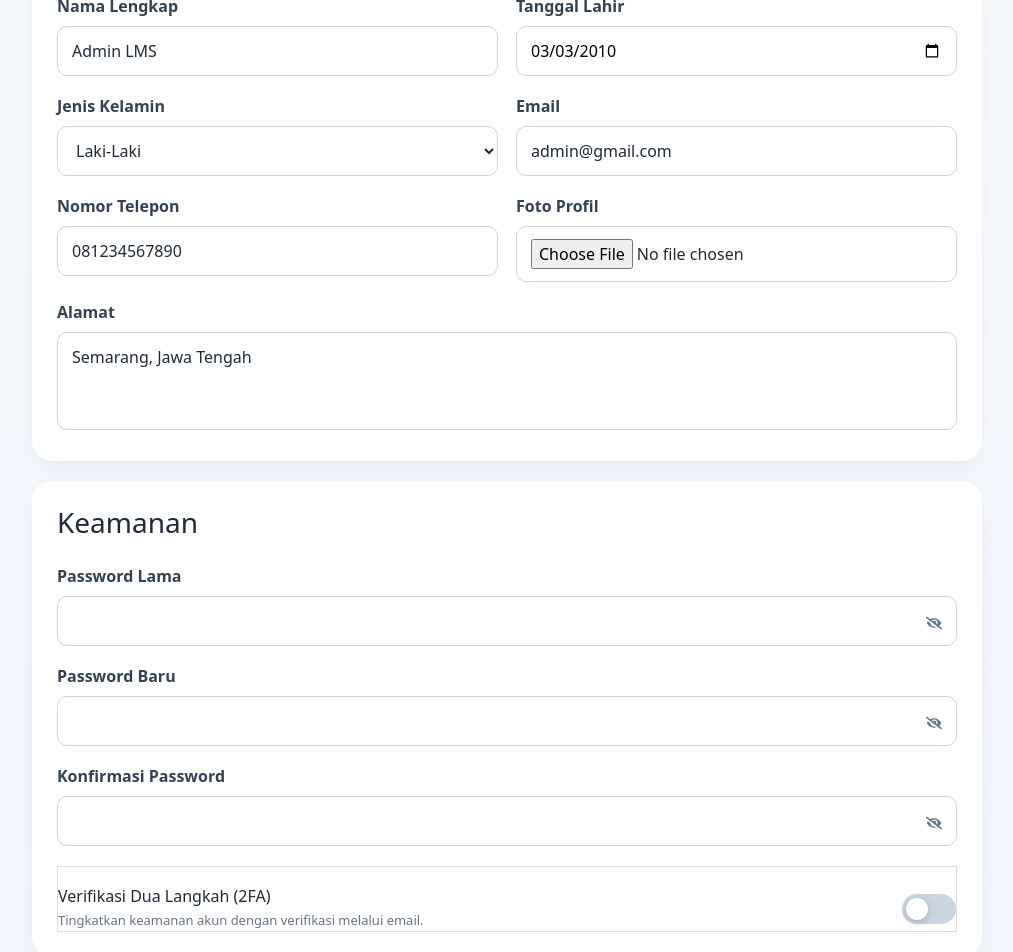
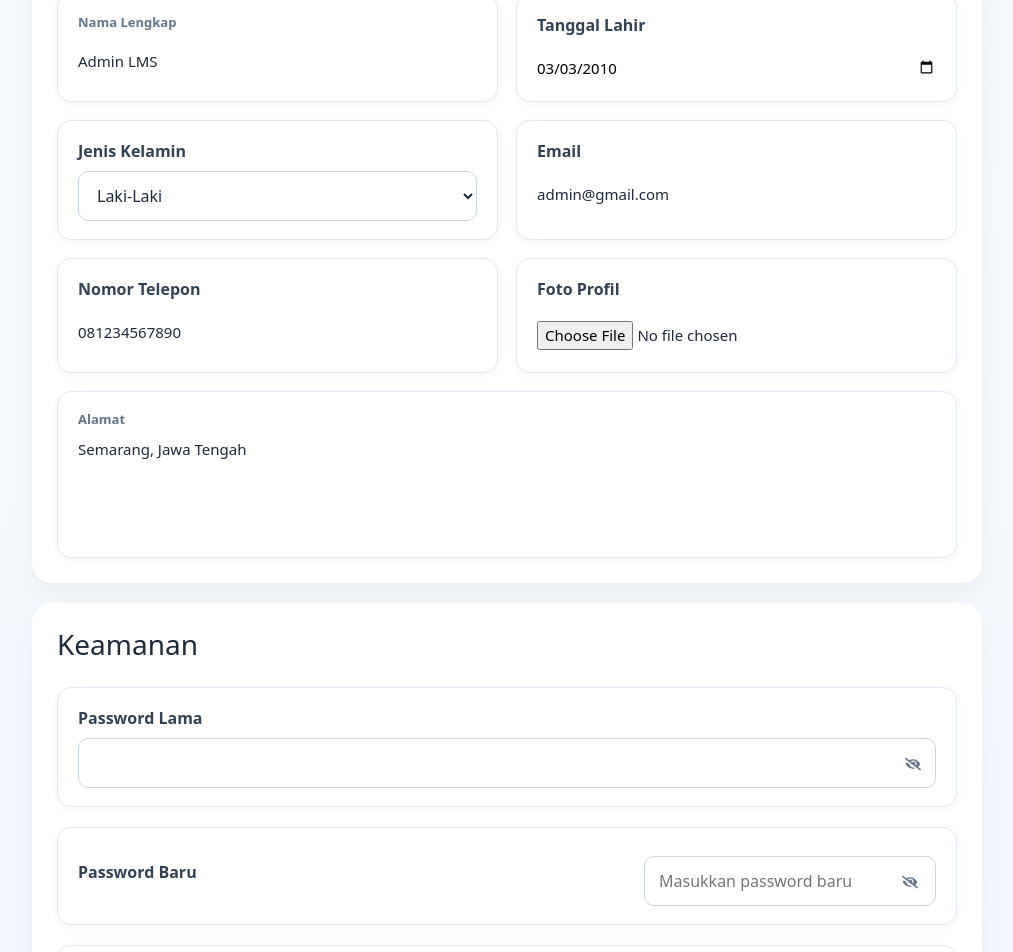
Before and after one commit to indri-esti/Dashboard-management, a React (Vite) app: page /settings in a window 1280 px wide. Shown: the part 340-1292 px from the top of the page, without its empty margins (133-1146 px from the left). Built offline with nearby package versions, Linux system fonts and the light colour scheme.

Commit message:
Perbaikan settings

```diff
--- a/src/pages/Setting.jsx
+++ b/src/pages/Setting.jsx
@@ -198,6 +198,26 @@ const handleHapusFoto = () => {
     marginBottom: "8px",
     fontWeight: "600",
     color: "#334155",
+  };
+
+  const fieldCardStyle = {
+  background: "#fff",
+  border: "1px solid #E2E8F0",
+  borderRadius: "14px",
+  padding: "18px 20px",
+  transition: "all .2s ease",
+  boxShadow: "0 2px 8px rgba(15,23,42,.04)",
+};
+
+const modernInputStyle = {
+  width: "100%",
+  marginTop: "8px",
+  border: "none",
+  outline: "none",
+  background: "transparent",
+  fontSize: "15px",
+  color: "#1E293B",
+  padding: "4px 0",
 };
 
 const handleTwoFactor = () => {
@@ -486,8 +506,29 @@ boxShadow:"0 15px 35px rgba(0,0,0,.25)",
               gap: "18px",
             }}
           >
-            <div>
-              <label style={labelStyle}>
+
+            <div
+  style={fieldCardStyle}
+  onMouseEnter={(e) => {
+    e.currentTarget.style.borderColor = "#2538C8";
+    e.currentTarget.style.boxShadow =
+      "0 6px 18px rgba(37,56,200,.10)";
+  }}
+  onMouseLeave={(e) => {
+    e.currentTarget.style.borderColor = "#E2E8F0";
+    e.currentTarget.style.boxShadow =
+      "0 2px 8px rgba(15,23,42,.04)";
+  }}
+>
+  <label
+    style={{
+      fontSize: "13px",
+      color: "#64748B",
+      fontWeight: 600,
+      marginBottom: "6px",
+      display: "block",
+    }}
+  >
     Nama Lengkap
   </label>
 
@@ -495,12 +536,25 @@ boxShadow:"0 15px 35px rgba(0,0,0,.25)",
     name="nama"
     value={settings.nama}
     onChange={handleChange}
-                style={inputStyle}
+    placeholder="Masukkan nama lengkap"
+    style={modernInputStyle}
   />
 </div>
 
 
-          <div>
+            <div
+  style={fieldCardStyle}
+  onMouseEnter={(e) => {
+    e.currentTarget.style.borderColor = "#2538C8";
+    e.currentTarget.style.boxShadow =
+      "0 6px 18px rgba(37,56,200,.10)";
+  }}
+  onMouseLeave={(e) => {
+    e.currentTarget.style.borderColor = "#E2E8F0";
+    e.currentTarget.style.boxShadow =
+      "0 2px 8px rgba(15,23,42,.04)";
+  }}
+>
   <label style={labelStyle}>
     Tanggal Lahir
   </label>
@@ -510,13 +564,25 @@ boxShadow:"0 15px 35px rgba(0,0,0,.25)",
     name="tanggalLahir"
     value={settings.tanggalLahir}
     onChange={handleChange}
-    style={inputStyle}
+    style={modernInputStyle}
   />
 
 </div>
 
 
-            <div>
+              <div
+  style={fieldCardStyle}
+  onMouseEnter={(e) => {
+    e.currentTarget.style.borderColor = "#2538C8";
+    e.currentTarget.style.boxShadow =
+      "0 6px 18px rgba(37,56,200,.10)";
+  }}
+  onMouseLeave={(e) => {
+    e.currentTarget.style.borderColor = "#E2E8F0";
+    e.currentTarget.style.boxShadow =
+      "0 2px 8px rgba(15,23,42,.04)";
+  }}
+>
               <label style={labelStyle}>
                 Jenis Kelamin
               </label>
@@ -532,7 +598,19 @@ boxShadow:"0 15px 35px rgba(0,0,0,.25)",
               </select>
             </div>
 
-            <div>
+              <div
+  style={fieldCardStyle}
+  onMouseEnter={(e) => {
+    e.currentTarget.style.borderColor = "#2538C8";
+    e.currentTarget.style.boxShadow =
+      "0 6px 18px rgba(37,56,200,.10)";
+  }}
+  onMouseLeave={(e) => {
+    e.currentTarget.style.borderColor = "#E2E8F0";
+    e.currentTarget.style.boxShadow =
+      "0 2px 8px rgba(15,23,42,.04)";
+  }}
+>
               <label style={labelStyle}>
                 Email
               </label>
@@ -541,11 +619,23 @@ boxShadow:"0 15px 35px rgba(0,0,0,.25)",
                 name="email"
                 value={settings.email}
                 onChange={handleChange}
-                style={inputStyle}
+                style={modernInputStyle}
               />
             </div>
 
-            <div>
+              <div
+  style={fieldCardStyle}
+  onMouseEnter={(e) => {
+    e.currentTarget.style.borderColor = "#2538C8";
+    e.currentTarget.style.boxShadow =
+      "0 6px 18px rgba(37,56,200,.10)";
+  }}
+  onMouseLeave={(e) => {
+    e.currentTarget.style.borderColor = "#E2E8F0";
+    e.currentTarget.style.boxShadow =
+      "0 2px 8px rgba(15,23,42,.04)";
+  }}
+>
               <label style={labelStyle}>
                 Nomor Telepon
               </label>
@@ -554,11 +644,23 @@ boxShadow:"0 15px 35px rgba(0,0,0,.25)",
                 name="telepon"
                 value={settings.telepon}
                 onChange={handleChange}
-                style={inputStyle}
+                style={modernInputStyle}
               />
             </div>
 
-            <div>
+              <div
+  style={fieldCardStyle}
+  onMouseEnter={(e) => {
+    e.currentTarget.style.borderColor = "#2538C8";
+    e.currentTarget.style.boxShadow =
+      "0 6px 18px rgba(37,56,200,.10)";
+  }}
+  onMouseLeave={(e) => {
+    e.currentTarget.style.borderColor = "#E2E8F0";
+    e.currentTarget.style.boxShadow =
+      "0 2px 8px rgba(15,23,42,.04)";
+  }}
+>
               <label style={labelStyle}>
                 Foto Profil
               </label>
@@ -567,7 +669,7 @@ boxShadow:"0 15px 35px rgba(0,0,0,.25)",
   type="file"
   accept="image/*"
   onChange={handleFoto}
-  style={inputStyle}
+  style={modernInputStyle}
 />
 
 {settings.foto && (
@@ -616,19 +718,50 @@ boxShadow:"0 15px 35px rgba(0,0,0,.25)",
             </div>
           </div>
 
-          <div style={{ marginTop: "18px" }}>
-            <label style={labelStyle}>
+          <div
+  style={{
+    ...fieldCardStyle,
+    marginTop: "18px",
+  }}
+  onMouseEnter={(e) => {
+    e.currentTarget.style.borderColor = "#2538C8";
+    e.currentTarget.style.boxShadow =
+      "0 6px 18px rgba(37,56,200,.10)";
+  }}
+  onMouseLeave={(e) => {
+    e.currentTarget.style.borderColor = "#E2E8F0";
+    e.currentTarget.style.boxShadow =
+      "0 2px 8px rgba(15,23,42,.04)";
+  }}
+>
+  <label
+    style={{
+      display: "block",
+      marginBottom: "8px",
+      fontSize: "13px",
+      fontWeight: "600",
+      color: "#64748B",
+    }}
+  >
     Alamat
   </label>
 
   <textarea
-              rows="3"
+    rows={4}
     name="alamat"
     value={settings.alamat}
     onChange={handleChange}
+    placeholder="Masukkan alamat lengkap..."
     style={{
-                ...inputStyle,
+      width: "100%",
+      border: "none",
+      outline: "none",
+      background: "transparent",
       resize: "none",
+      fontSize: "15px",
+      color: "#1E293B",
+      lineHeight: "1.6",
+      minHeight: "90px",
     }}
   />
 </div>
@@ -653,7 +786,19 @@ boxShadow:"0 15px 35px rgba(0,0,0,.25)",
             Keamanan
           </h3>
 
-          <div style={{ marginBottom: "18px" }}>
+            <div
+  style={fieldCardStyle}
+  onMouseEnter={(e) => {
+    e.currentTarget.style.borderColor = "#2538C8";
+    e.currentTarget.style.boxShadow =
+      "0 6px 18px rgba(37,56,200,.10)";
+  }}
+  onMouseLeave={(e) => {
+    e.currentTarget.style.borderColor = "#E2E8F0";
+    e.currentTarget.style.boxShadow =
+      "0 2px 8px rgba(15,23,42,.04)";
+  }}
+>
             <label style={labelStyle}>
               Password Lama
             </label>
@@ -687,15 +832,46 @@ boxShadow:"0 15px 35px rgba(0,0,0,.25)",
 </div>
 
 
-         <div style={{ marginBottom: "18px" }}>
-  <label style={labelStyle}>Password Baru</label>
+     <div
+  style= {{
+    marginTop: "20px",
+    padding: "18px 20px",
+    display: "flex",
+    justifyContent: "space-between",
+    alignItems: "center",
+    background: "#FFFFFF",
+    border: "1px solid #E2E8F0",
+    borderRadius: "14px",
+    transition: "all .2s ease",
+    boxShadow: "0 2px 8px rgba(15,23,42,.04)",
+    }}
+  onMouseEnter={(e) => {
+    e.currentTarget.style.borderColor = "#2538C8";
+    e.currentTarget.style.boxShadow =
+      "0 6px 18px rgba(37,56,200,.10)";
+  }}
+  onMouseLeave={(e) => {
+    e.currentTarget.style.borderColor = "#E2E8F0";
+    e.currentTarget.style.boxShadow =
+      "0 2px 8px rgba(15,23,42,.04)";
+  }}
+>
+  <label style={labelStyle}>
+    Password Baru
+  </label>
 
-  <div style={{ position: "relative" }}>
+  <div
+    style={{
+      position: "relative",
+      marginTop: "10px", // memberi jarak label dengan input
+    }}
+  >
     <input
       type={showPasswordBaru ? "text" : "password"}
       name="passwordBaru"
       value={settings.passwordBaru}
       onChange={handleChange}
+      placeholder="Masukkan password baru"
       style={{
         ...inputStyle,
         paddingRight: "45px",
@@ -708,11 +884,11 @@ boxShadow:"0 15px 35px rgba(0,0,0,.25)",
       }
       style={{
         position: "absolute",
-        right: "15px",
+        right: "18px",
         top: "50%",
         transform: "translateY(-50%)",
         cursor: "pointer",
-        color: "#64748b",
+        color: "#64748B",
       }}
     >
       {showPasswordBaru ? <FaEye /> : <FaEyeSlash />}
@@ -720,7 +896,31 @@ boxShadow:"0 15px 35px rgba(0,0,0,.25)",
   </div>
 </div>
 
-          <div style={{ marginBottom: "20px" }}>
+
+          <div
+  style={{
+    marginTop: "20px",
+    padding: "18px 20px",
+    display: "flex",
+    justifyContent: "space-between",
+    alignItems: "center",
+    background: "#FFFFFF",
+    border: "1px solid #E2E8F0",
+    borderRadius: "14px",
+    transition: "all .2s ease",
+    boxShadow: "0 2px 8px rgba(15,23,42,.04)",
+  }}
+  onMouseEnter={(e) => {
+    e.currentTarget.style.borderColor = "#2538C8";
+    e.currentTarget.style.boxShadow =
+      "0 6px 18px rgba(37,56,200,.10)";
+  }}
+  onMouseLeave={(e) => {
+    e.currentTarget.style.borderColor = "#E2E8F0";
+    e.currentTarget.style.boxShadow =
+      "0 2px 8px rgba(15,23,42,.04)";
+  }}
+>
   <label style={labelStyle}>
     Konfirmasi Password
   </label>
@@ -731,6 +931,7 @@ boxShadow:"0 15px 35px rgba(0,0,0,.25)",
       name="konfirmasiPassword"
       value={settings.konfirmasiPassword}
       onChange={handleChange}
+      placeholder="Masukan Konfirmasi password"
       style={{
         ...inputStyle,
         paddingRight: "45px",
@@ -761,13 +962,26 @@ boxShadow:"0 15px 35px rgba(0,0,0,.25)",
 
        <div
   style={{
-    paddingTop: "20px",
+    marginTop: "20px",
+    padding: "18px 20px",
     display: "flex",
     justifyContent: "space-between",
     alignItems: "center",
-    border:"1px solid #D6DCE8",
-transition:".2s",
-fontSize:"15px",
+    background: "#FFFFFF",
+    border: "1px solid #E2E8F0",
+    borderRadius: "14px",
+    transition: "all .2s ease",
+    boxShadow: "0 2px 8px rgba(15,23,42,.04)",
+  }}
+  onMouseEnter={(e) => {
+    e.currentTarget.style.borderColor = "#2538C8";
+    e.currentTarget.style.boxShadow =
+      "0 6px 18px rgba(37,56,200,.10)";
+  }}
+  onMouseLeave={(e) => {
+    e.currentTarget.style.borderColor = "#E2E8F0";
+    e.currentTarget.style.boxShadow =
+      "0 2px 8px rgba(15,23,42,.04)";
   }}
 >
   <div>
@@ -775,7 +989,8 @@ fontSize:"15px",
       style={{
         margin: 0,
         fontSize: "16px",
-        color: "#1e293b",
+        fontWeight: 600,
+        color: "#1E293B",
       }}
     >
       Verifikasi Dua Langkah (2FA)
@@ -783,14 +998,17 @@ fontSize:"15px",
 
     <p
       style={{
-        margin: "5px 0 0",
+        margin: "6px 0 0",
         fontSize: "13px",
-        color: "#64748b",
+        color: "#64748B",
+        lineHeight: 1.5,
       }}
     >
       Tingkatkan keamanan akun dengan verifikasi melalui email.
     </p>
   </div>
+
+
 
            <label
   style={{
--- a/src/pages/UserManagement.jsx
+++ b/src/pages/UserManagement.jsx
@@ -195,18 +195,33 @@ const filteredUsers = dataUsers
       (item.email || "").toLowerCase().includes(keyword) ||
       (item.phone || "").toLowerCase().includes(keyword)
     );
-  });
+  })
+  .sort(
+    (a, b) =>
+      new Date(b.createdAt).getTime() -
+      new Date(a.createdAt).getTime()
+  );
 
   // ===========================
 // Pagination
 // ===========================
-  const totalPages = Math.ceil(
-    filteredUsers.length / itemsPerPage
+const totalPages = Math.max(
+  1,
+  Math.ceil(filteredUsers.length / itemsPerPage)
 );
 
+useEffect(() => {
+  if (currentPage > totalPages) {
+    setCurrentPage(totalPages);
+  }
+}, [currentPage, totalPages]);
+
+const indexOfLastUser = currentPage * itemsPerPage;
+const indexOfFirstUser = indexOfLastUser - itemsPerPage;
+
 const currentUsers = filteredUsers.slice(
-  (currentPage - 1) * itemsPerPage,
-  currentPage * itemsPerPage
+  indexOfFirstUser,
+  indexOfLastUser
 );
 
 // ===========================
@@ -665,7 +680,7 @@ NO.
             borderBottom: "1px solid #EEF2F7",
           }}
         >
-          {index + 1}
+          {(currentPage - 1) * itemsPerPage + index + 1}
         </td>
 
         <td
@@ -887,7 +902,6 @@ cursor:"pointer"
 </tbody>
           </Table>
         <div className="d-flex justify-content-center mt-4">
-
   <Pagination>
 
     <Pagination.First
@@ -896,12 +910,15 @@ disabled={currentPage === 1}
     />
 
     <Pagination.Prev
-onClick={() => setCurrentPage(currentPage - 1)}
+      onClick={() =>
+        setCurrentPage((prev) => Math.max(prev - 1, 1))
+      }
       disabled={currentPage === 1}
     />
 
-{[...Array(totalPages)].map((_, i) => (
-  <Pagination.Item key={i}
+    {Array.from({ length: totalPages }, (_, i) => (
+      <Pagination.Item
+        key={i + 1}
         active={currentPage === i + 1}
         onClick={() => setCurrentPage(i + 1)}
       >
@@ -910,7 +927,11 @@ disabled={currentPage === 1}
     ))}
 
     <Pagination.Next
-onClick={() => setCurrentPage(currentPage + 1)}
+      onClick={() =>
+        setCurrentPage((prev) =>
+          Math.min(prev + 1, totalPages)
+        )
+      }
       disabled={currentPage === totalPages}
     />
 
```
Lines whose indentation alone changed are shown as unchanged.
